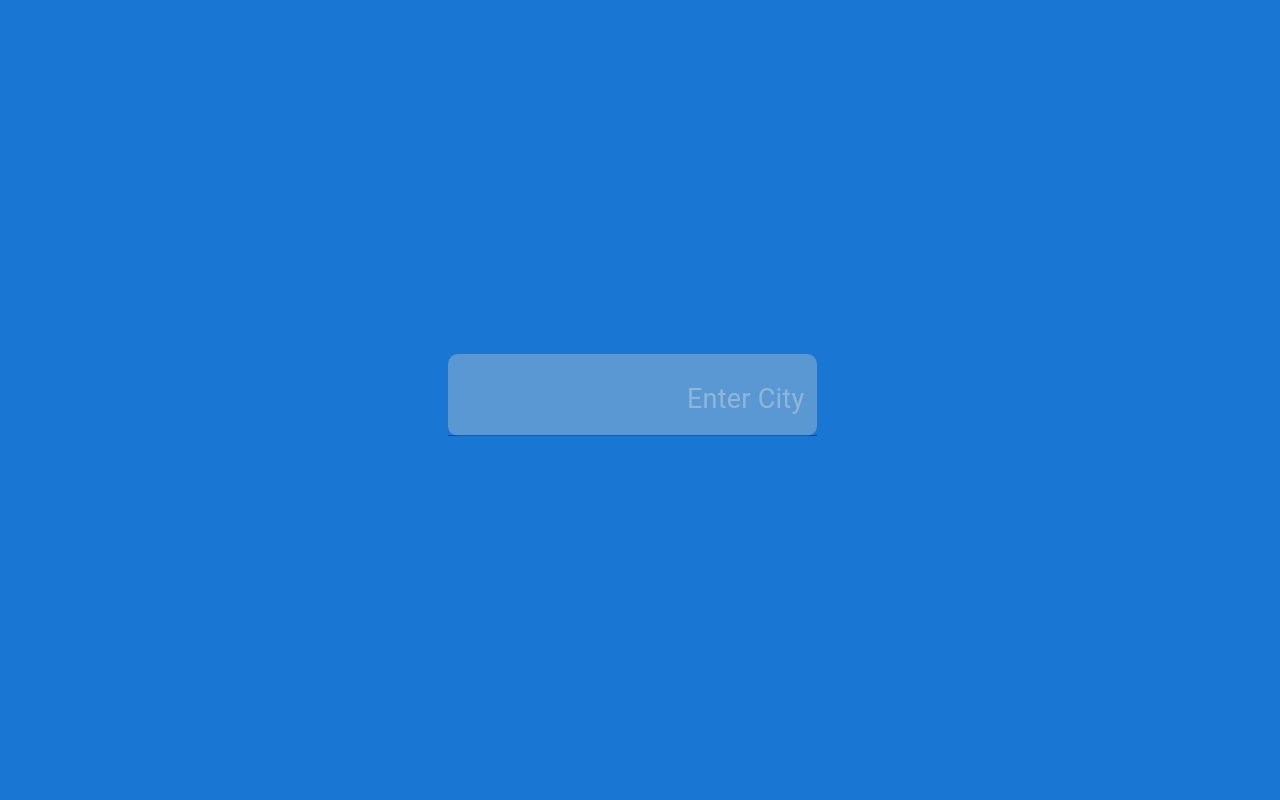
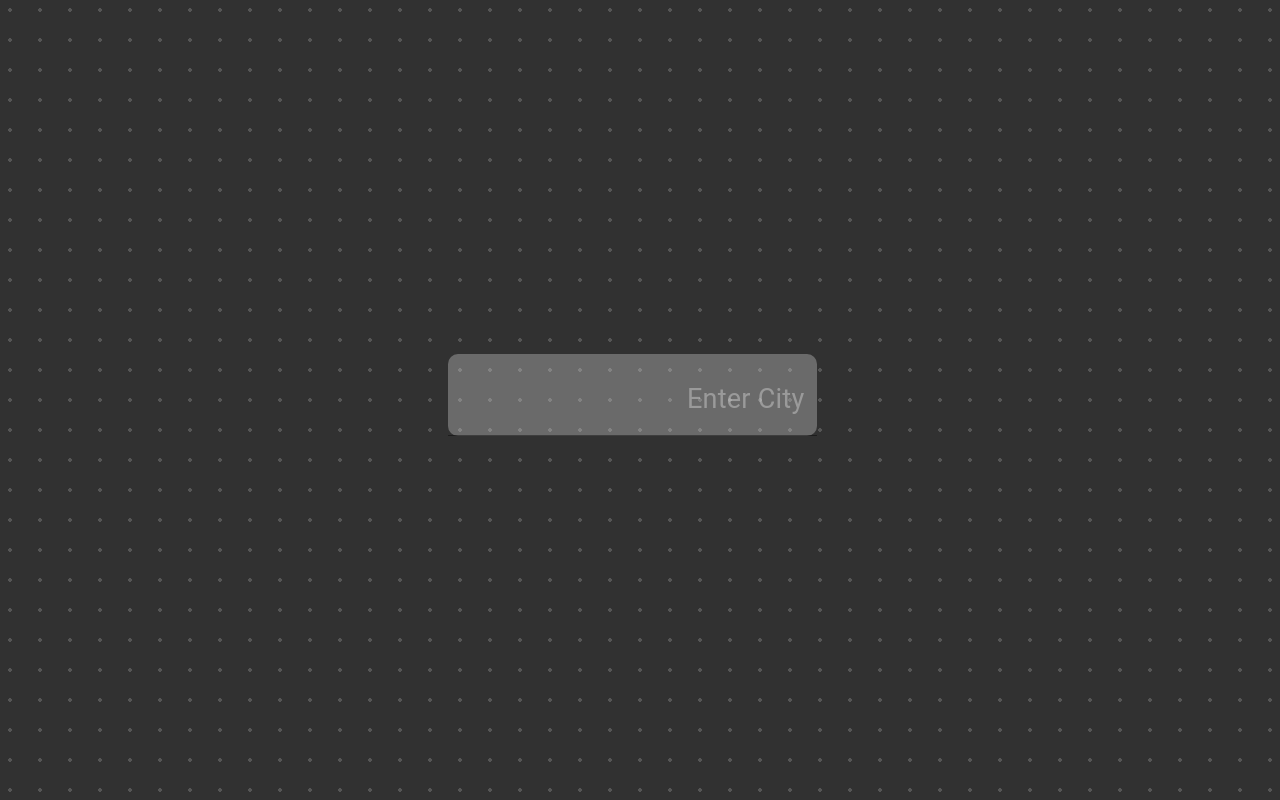
Before and after one commit to abdullah-obiallh/weather_web, a React (Create React App) app: page / in a window 1280 px wide. Built offline with nearby package versions, Linux system fonts and the light colour scheme; some icons are missing.

Commit message:
change color and add more details

```diff
--- a/src/App.css
+++ b/src/App.css
@@ -4,9 +4,7 @@
   align-items: center;
   height: 100vh;
 }
-body {
-  background-color: #1976d2;
-}
+
 @font-face {
   font-family: IBM;
   src: url("/public/Fonts/IBM/IBMPlexSansArabic-Light.ttf");
@@ -17,3 +15,15 @@ body {
   src: url("/public/Fonts/IBM/IBMPlexSansArabic-Medium.ttf");
   font-weight: 400;
 }
+.container {
+  width: 100%;
+  height: 100%;
+
+  background-color: #313131;
+  background-image: radial-gradient(
+    rgba(255, 255, 255, 0.171) 2px,
+    transparent 0
+  );
+  background-size: 30px 30px;
+  background-position: -5px -5px;
+}
--- a/src/App.js
+++ b/src/App.js
@@ -49,6 +49,7 @@ function App() {
 
       // هنا نحول شكل البيانات إلى كائن أبسط نستخدمه في العرض
       const data = response.data;
+      console.log(data);
       const payload = {
         name: data.name,
         temp: Math.round(data.main?.temp),
@@ -56,6 +57,8 @@ function App() {
         temp_max: Math.round(data.main?.temp_max),
         desc: data.weather?.[0]?.description,
         icon: data.weather?.[0]?.icon,
+        country: data.sys?.country,
+        wind: data.wind.speed,
       };
 
       setWeather(payload);
@@ -85,7 +88,7 @@ function App() {
     // eslint-disable-next-line react-hooks/exhaustive-deps
   }, [language]);
   return (
-    <Grid container>
+    <Grid className="container">
       <Grid size={{ xs: 12, md: 12 }}>
         <div>
           <SnackBar State={Show} Massage={ShowMassage} />
--- a/src/Components/Card.js
+++ b/src/Components/Card.js
@@ -3,6 +3,7 @@ import dayjs from "dayjs";
 import utc from "dayjs/plugin/utc";
 import timezone from "dayjs/plugin/timezone";
 import "dayjs/locale/ar";
+import AirIcon from "@mui/icons-material/Air";
 
 dayjs.extend(utc);
 dayjs.extend(timezone);
@@ -21,7 +22,7 @@ export default function Card({ weather, language }) {
         style={{
           borderRadius: "15px",
           boxShadow: "6px 7px 1px #3e3e3eb3",
-          background: "#0d47a1",
+          background: "#345b91ff",
           padding: "10px",
         }}
       >
@@ -35,7 +36,12 @@ export default function Card({ weather, language }) {
               fontSize: "23px",
             }}
           >
-            <h1 style={{ margin: "0px 10px" }}>{weather.name}</h1>
+            <h1 style={{ margin: "0px 10px" }}>
+              {weather.name}{" "}
+              <span style={{ fontSize: "27px", margin: "0px 5px" }}>
+                {weather.country}
+              </span>
+            </h1>
             <h3 style={{ margin: "0px 10px" }}>{date}</h3>
           </div>
           <hr />
@@ -59,11 +65,23 @@ export default function Card({ weather, language }) {
           </div>
           {/*== Tempreture and icon== */}
           {/* additional details */}
-          <div>
-            {weather.desc}
-            <br />
-            {language ? "Min" : "الدرجة الأقل"}: {weather.temp_min} |{" "}
-            {language ? "Max" : "الدرجة القصوى"}:{weather.temp_max}
+          <div style={{ fontSize: "25px" }}>
+            <span
+              style={{
+                display: "flex",
+                gap: "7px",
+                alignItems: "center",
+              }}
+            >
+              {" "}
+              <span>{weather.desc} </span>|
+              <span>
+                {(language ? "wind Speed  " : "سرعة الرياح  ") + weather.wind}
+              </span>
+              <AirIcon />
+            </span>
+            {language ? "  Min  " : " الدرجة الأقل "}: {weather.temp_min} |
+            {language ? "  Max  " : " الدرجة القصوى "}: {weather.temp_max}
           </div>
           {/* ==additional details== */}
         </div>
```
